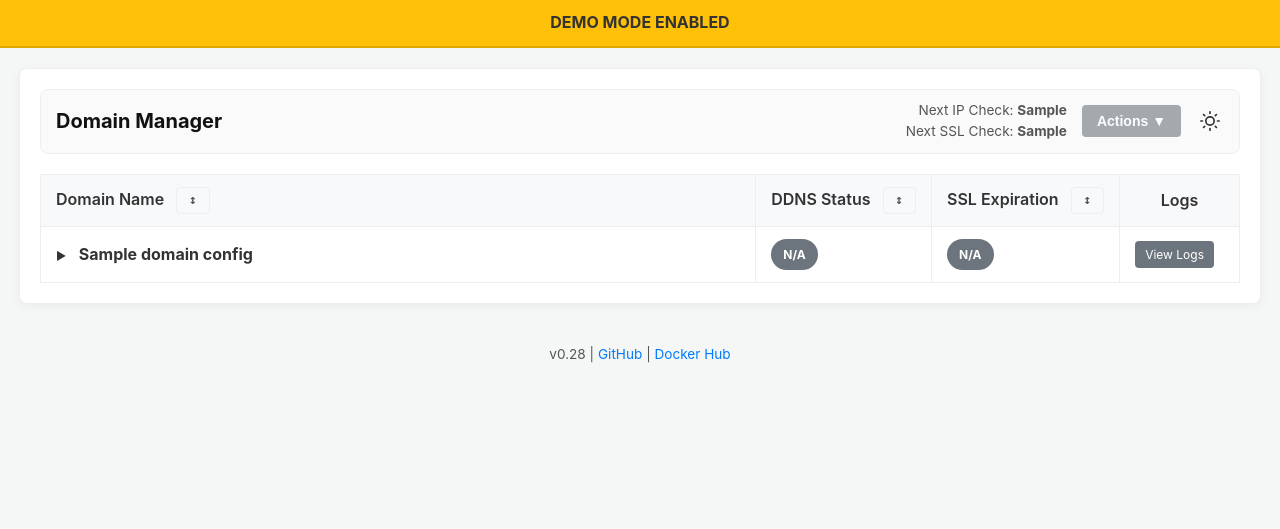
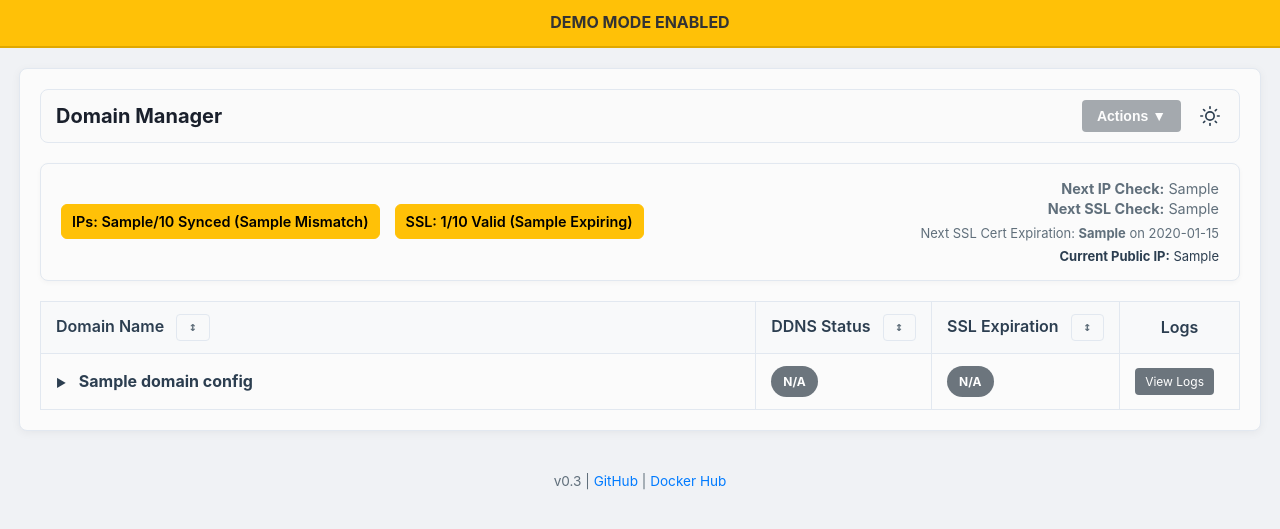
Before and after one commit to thebronway/domain-manager, a Flask app: template app/templates/index.html in a window 1280 px wide. Shown: the top 529 px of the page. Run offline with Flask 3, Linux system fonts and the light colour scheme; the template is opened without the code that fills it: most values are stand-ins (such as "Sample title", 1, 10 or a date in 2020); parts of the project's set-up code (start-up, migrations or seed data) failed here and were passed over.

Commit message:
Bug Fixes. Added Summary.

```diff
--- a/app/static/css/style.css
+++ b/app/static/css/style.css
@@ -1,11 +1,11 @@
 /* --- 1. CSS Variables (Default: Light Mode) --- */
 :root {
-    --bg-color: #f4f7f6;
-    --page-bg-color: #ffffff;
-    --text-color: #333333;
-    --text-color-light: #555555;
-    --border-color: #eeeeee;
-    --header-color: #111111;
+    --bg-color: #f0f2f5;
+    --page-bg-color: #fbfbfb;
+    --text-color: #2c3e50;
+    --text-color-light: #606f7b;
+    --border-color: #e2e8f0;
+    --header-color: #1a202c;
     --table-header-bg: #f8f9fa;
     --table-row-hover: #f1f1f1;
     --table-expand-bg: #fafafa;
@@ -437,7 +437,84 @@ body {
     display: none;
 }
 
-/* --- 13. Mobile Responice Styles --- */
+/* --- 13. Dashboard Summary Block --- */
+.summary-section {
+    margin-bottom: 20px;
+    background-color: var(--page-bg-color);
+    border: 1px solid var(--border-color);
+    border-radius: 8px;
+    padding: 15px 20px;
+    box-shadow: 0 2px 5px rgba(0,0,0,0.03);
+}
+
+.summary-grid {
+    display: flex;
+    justify-content: space-between;
+    align-items: center;
+    flex-wrap: wrap;
+    gap: 20px;
+}
+
+.summary-left {
+    display: flex;
+    gap: 15px;
+    align-items: center;
+}
+
+.stat-badge {
+    display: inline-flex;
+    align-items: center;
+    gap: 6px;
+    padding: 5px 10px;
+    border-radius: 6px;
+    background-color: var(--table-expand-bg);
+    border: 1px solid var(--border-color);
+    font-size: 0.9em;
+    font-weight: 600;
+    color: var(--text-color); /* Default text color */
+}
+
+/* Force high contrast for status badges */
+.stat-badge.status-matched {
+    background-color: var(--status-matched-bg);
+    color: #ffffff; /* White text on Green */
+    border-color: var(--status-matched-bg);
+}
+
+.stat-badge.status-mismatch {
+    background-color: var(--status-mismatch-bg);
+    color: #000000; /* Black text on Yellow */
+    border-color: var(--status-mismatch-bg);
+}
+
+.summary-right {
+    text-align: right;
+    font-size: 0.9em;
+    color: var(--text-color-light);
+    line-height: 1.4;
+}
+
+/* Mobile Toggle for Summary */
+.summary-toggle {
+    display: none; /* Hidden on desktop */
+    width: 100%;
+    background: none;
+    border: none;
+    color: var(--link-color);
+    font-weight: bold;
+    padding: 10px 0;
+    cursor: pointer;
+    text-align: center;
+    /* Border and Margin removed from default state */
+}
+
+/* Only show the separator line when the summary is OPEN */
+.summary-section.is-open .summary-toggle {
+    border-top: 1px solid var(--border-color);
+    margin-top: 10px;
+}
+
+/* --- 14. Mobile Responice Styles --- */
 /* Using 768px as the breakpoint. Any screen this size or smaller will use these styles. */
 @media (max-width: 768px) {
 
--- a/app/templates/_layout.html
+++ b/app/templates/_layout.html
@@ -69,7 +69,7 @@
     <script src="{{ url_for('static', filename='js/app.js') }}" defer></script>
 
     <footer class="app-footer">
-        v0.28 |
+        v0.3 |
         <a href="https://github.com/thebronway/domain-manager" target="_blank" rel="noopener noreferrer">GitHub</a> |
         <a href="https://hub.docker.com/r/thebronway/domain-manager" target="_blank" rel="noopener noreferrer">Docker Hub</a>
     </footer>
--- a/app/templates/index.html
+++ b/app/templates/index.html
@@ -10,18 +10,12 @@
         </div>
     </div>
 
-    <!-- Top Bar -->
     <div class="top-bar">
         <div class="top-bar-left">
             <h1>Domain Manager</h1>
         </div>
         <div class="top-bar-right">
-            <div class="scheduler-status">
-                Next IP Check: <strong>{{ next_ddns_run }}</strong><br>
-                Next SSL Check: <strong>{{ next_ssl_run }}</strong>
-            </div>
 
-            <!-- Actions Dropdown -->
             <div class="actions-dropdown" tabindex="0">
                 <button class="actions-dropdown-button" {{ 'disabled' if demo_mode }}>Actions ▼</button>
                 <div class="actions-dropdown-content">
@@ -43,6 +37,59 @@
 
         </div>
     </div>
+
+    <div class="summary-section" id="summary-block">
+        <div class="summary-grid">
+
+            <div class="summary-left">
+                {% if summary.ip_total_enabled > 0 %}
+                    {% if summary.ip_synced == summary.ip_total_enabled %}
+                        <span class="stat-badge status-matched">IPs: {{ summary.ip_synced }}/{{ summary.ip_total_enabled }} Synced</span>
+                    {% else %}
+                        <span class="stat-badge status-mismatch">IPs: {{ summary.ip_synced }}/{{ summary.ip_total_enabled }} Synced ({{ summary.ip_mismatch }} Mismatch)</span>
+                    {% endif %}
+                {% endif %}
+
+                {% if summary.ssl_total_enabled > 0 %}
+                    {% if summary.ssl_valid == summary.ssl_total_enabled %}
+                        <span class="stat-badge status-matched">SSL: {{ summary.ssl_valid }}/{{ summary.ssl_total_enabled }} Valid</span>
+                    {% else %}
+                        <span class="stat-badge status-mismatch">SSL: {{ summary.ssl_valid }}/{{ summary.ssl_total_enabled }} Valid ({{ summary.ssl_expiring }} Expiring)</span>
+                    {% endif %}
+                {% endif %}
+            </div>
+
+            <div class="summary-right">
+                <div><strong>Next IP Check:</strong> {{ next_ddns_run }}</div>
+                <div><strong>Next SSL Check:</strong> {{ next_ssl_run }}</div>
+
+                {% if summary.next_cert_domain %}
+                <div style="margin-top: 5px; font-size: 0.9em; color: var(--text-color-light);">
+                    Next SSL Cert Expiration: <strong>{{ summary.next_cert_domain }}</strong> on {{ summary.next_cert_date.strftime('%Y-%m-%d') }}
+                </div>
+                {% endif %}
+
+                <div style="margin-top: 5px; font-size: 0.9em; color: var(--text-color);">
+                    <strong>Current Public IP:</strong> {{ app_state.public_ip or 'Unknown' }}
+                </div>
+            </div>
+        </div>
+
+        <button class="summary-toggle" onclick="toggleSummary()" id="summary-toggle-btn">Show Summary ▼</button>
+    </div>
+
+    <script>
+        function toggleSummary() {
+            const block = document.getElementById('summary-block');
+            const btn = document.getElementById('summary-toggle-btn');
+            block.classList.toggle('is-open');
+            if (block.classList.contains('is-open')) {
+                btn.innerText = "Hide Summary ▲";
+            } else {
+                btn.innerText = "Show Summary ▼";
+            }
+        }
+    </script>
 
     <table class="domain-table">
         <thead>
@@ -115,6 +162,8 @@
                     <tr class="expandable-content" id="details-{{ loop.index }}">
                         <td colspan="4">
                             <div class="details-grid">
+
+                                {% if ddns_enabled %}
                                     <div><strong>Current Public IP:</strong> {{ app_state.public_ip or 'N/A' }}</div>
                                     <div><strong>Recorded IP (Route 53):</strong>
                                         {{ state.get('recorded_ip') or 'N/A' }}
@@ -125,7 +174,12 @@
                                            style="{{ 'opacity: 0.3; cursor: not-allowed;' if demo_mode }}">⟳</a>
                                     </div>
                                     <div><strong>DDNS Last Update:</strong> {{ state.get('last_update_time').strftime('%Y-%m-%d %H:%M:%S %Z') if state.get('last_update_time') else 'N/A' }}</div>
+                                {% endif %}
+
+                                {% if ssl_enabled %}
                                     <div><strong>SSL Last Renew:</strong> {{ state.get('ssl_last_renew').strftime('%Y-%m-%d %H:%M:%S %Z') if state.get('ssl_last_renew') else 'N/A' }}</div>
+                                {% endif %}
+
                                 <div><strong>Notifications:</strong>
                                     {% if notifications_enabled %}
                                         <span style="color: var(--status-matched-bg);">Enabled</span>
```
Also changed, not shown: other parts of app/static/css/style.css (+53 -14 lines), app/routes.py (+76 -1 lines), app/scheduler.py (+62 -28 lines). Lines whose indentation alone changed are shown as unchanged.
